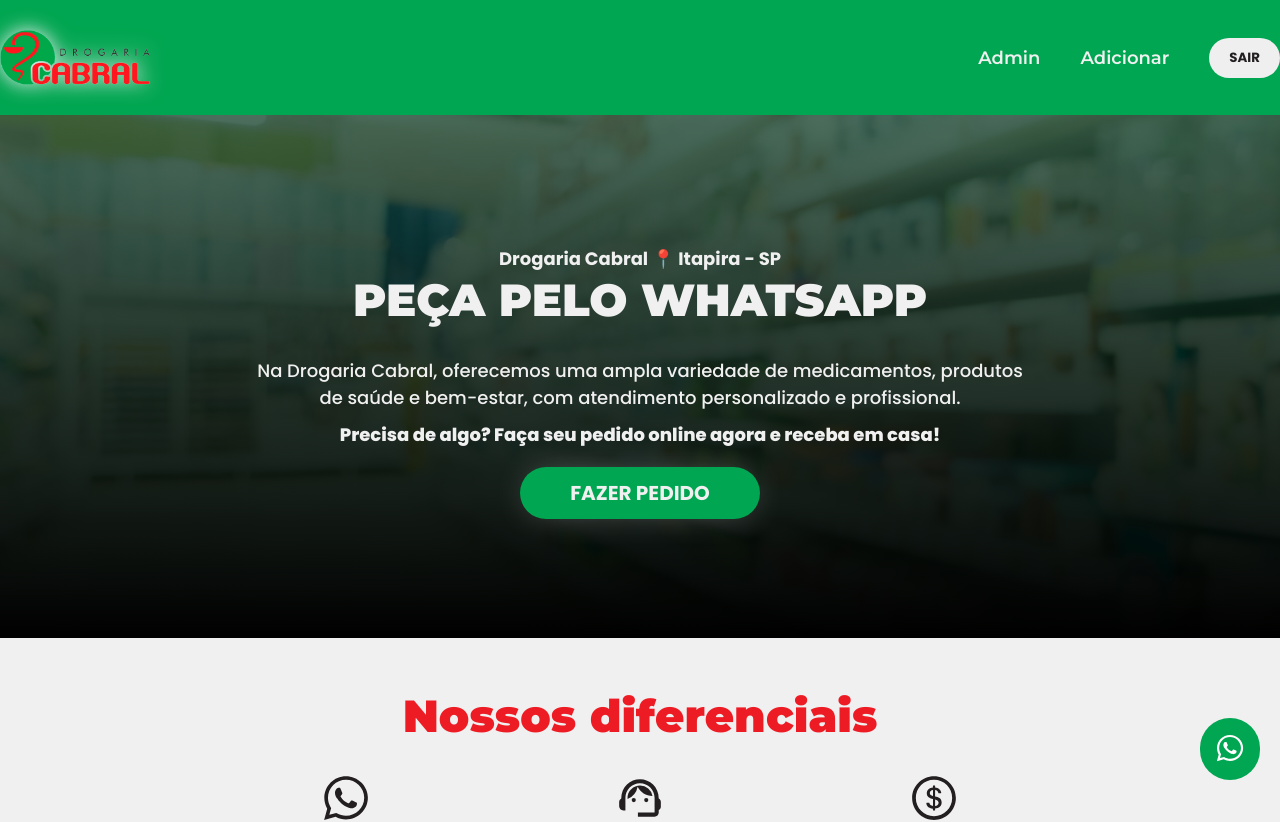
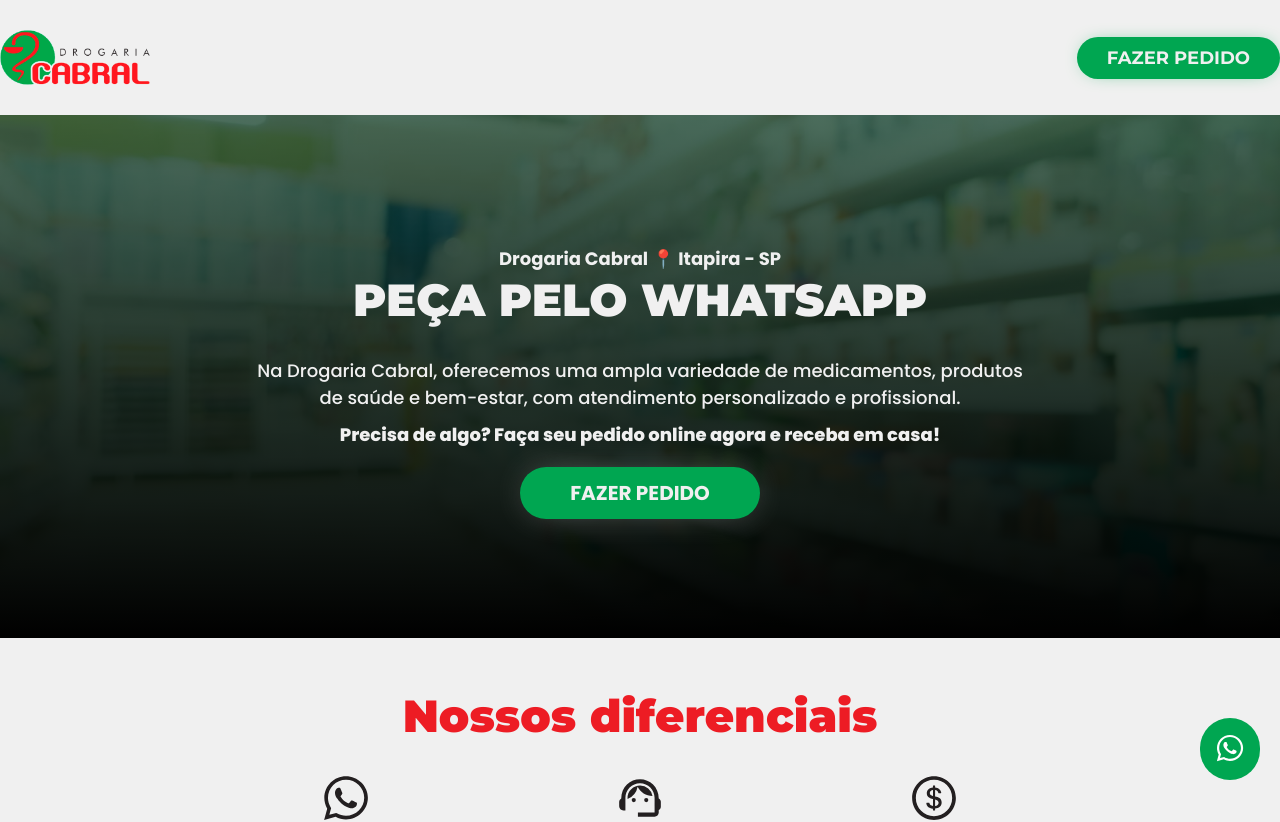
Before and after one commit to drogariacabral/site, a React (Vite) app: page / in a window 1280 px wide. Shown: the top 822 px of the page. Built offline with nearby package versions, Linux system fonts and the light colour scheme; no server answers; sample sign-in values are in the browser's storage.

Commit message:
Arrumando header

```diff
--- a/src/components/button/index.jsx
+++ b/src/components/button/index.jsx
@@ -2,7 +2,7 @@
 
 function Button(){
     return(
-        <PrimaryButton href="https://api.whatsapp.com/send/?phone=5519996925463" target="_blank">Fazer pedido</PrimaryButton>
+        <PrimaryButton className="mobile-hidden" href="https://api.whatsapp.com/send/?phone=5519996925463" target="_blank">Fazer pedido</PrimaryButton>
     )
 }
 
--- a/src/components/edit-product/index.jsx
+++ b/src/components/edit-product/index.jsx
@@ -80,7 +80,7 @@
                   Cancelar
               </DeleteButton>
           </FormContainer>
-      </Container>
+        </Container>
   );
 }
 
--- a/src/components/header/index.jsx
+++ b/src/components/header/index.jsx
@@ -7,9 +7,12 @@
 import Button from "../button";
 import siteLogo from "../../assets/images/site-logo-dc.png";
 import MobileMenu from "../mobile-menu";
+import { useLocation } from 'react-router-dom';
 
 function SiteHeader() {
   const [userLogged, setUserLogged] = useState(null);
+
+  const location = useLocation();
 
   useEffect(() => {
     const unsubscribe = onAuthStateChanged(auth, (user) => {
@@ -23,7 +26,7 @@
     return () => unsubscribe();
   }, []);
 
-  if (userLogged === null || userLogged === "") {
+  if (userLogged === null || userLogged === "" || location.pathname === "/") {
     return (
       <HeaderPrimary>
         <div className="header-boxed header-flex-container">
@@ -39,7 +42,7 @@
   } else if (userLogged) {
     return (
       <HeaderAdmin>
-        <div className="header-boxed header-flex-container">
+        <div className="header-boxed header-flex-container header-flex-container-2">
           <Container>
             <img src={siteLogo} />
           </Container>
--- a/src/pages/home/index.jsx
+++ b/src/pages/home/index.jsx
@@ -5,9 +5,6 @@
 import { MdOutlineSupportAgent } from "react-icons/md";
 import { AiOutlineDollar } from "react-icons/ai";
 import formasPag from "../../assets/images/formas-pag.svg";
-import pix from "../../assets/images/formas-pagamento/pix.svg";
-import cartao from "../../assets/images/formas-pagamento/cartao.svg";
-import dinheiro from "../../assets/images/formas-pagamento/dinheiro.svg";
 import medicina from "../../assets/images/medicina.svg";
 import perfume from "../../assets/images/perfume.svg";
 import conveniencia from "../../assets/images/chocolate.svg";
--- a/src/styles/globalStyles.js
+++ b/src/styles/globalStyles.js
@@ -168,6 +168,10 @@
         .header-flex-container{
             flex-direction: row;
             gap: 10px;
+            justify-content: center;
+        }
+        .header-flex-container-2{
+            justify-content: space-between !important;
         }
         .section-boxed{
             padding: 50px 20px;
```
